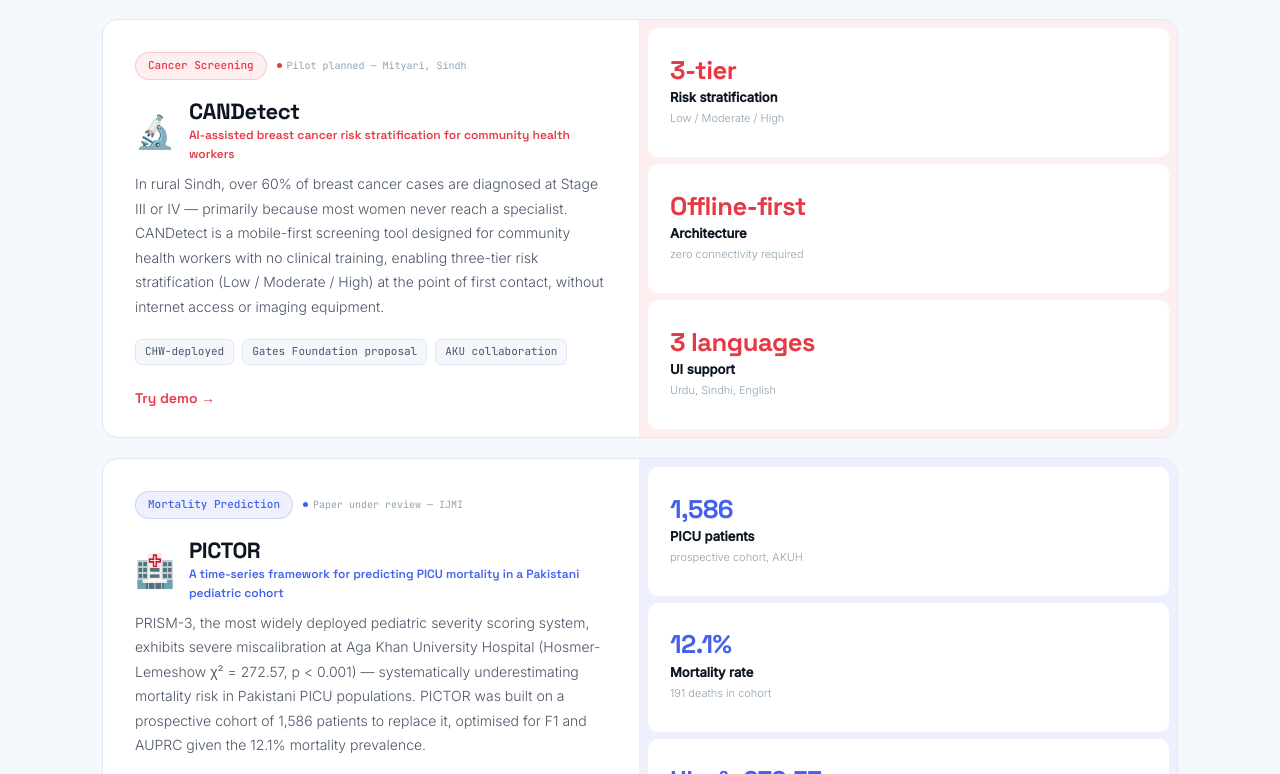
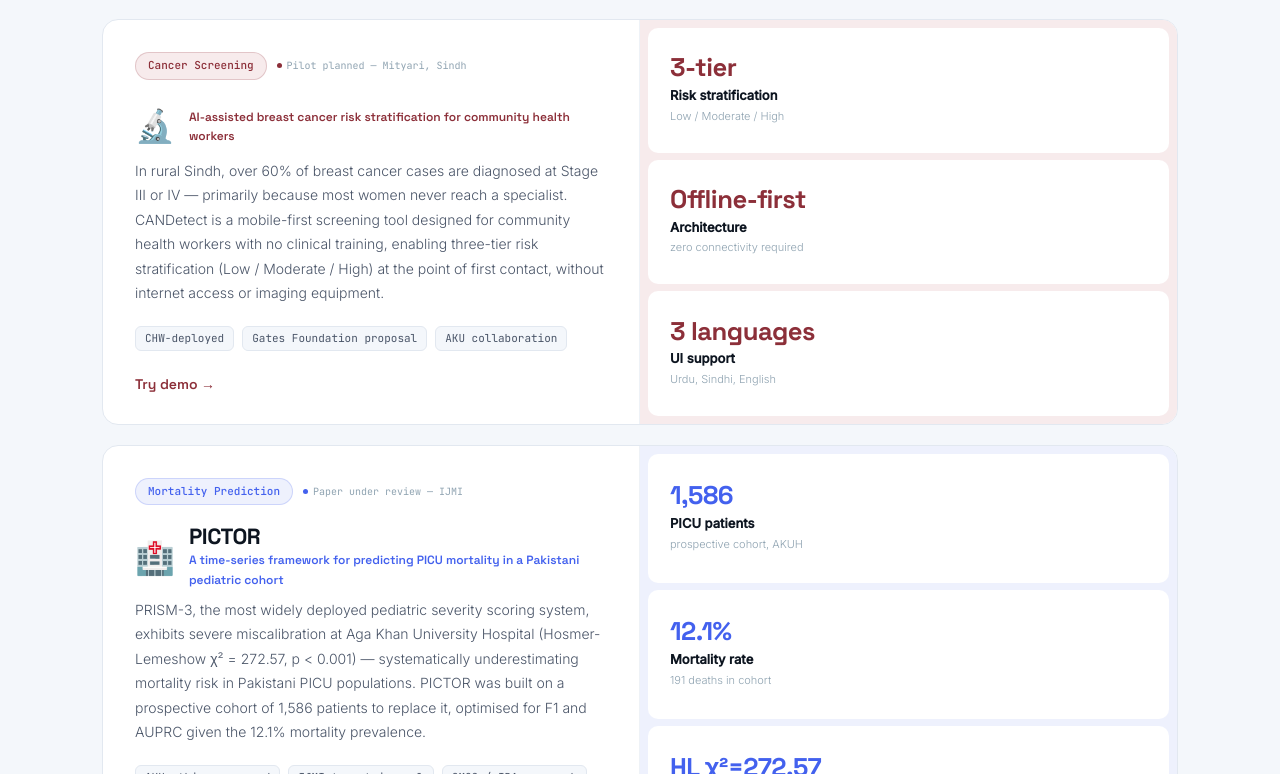
Before and after one commit to saadiahumayun/clinical-machines, a React (Vite) app: page / in a window 1280 px wide. Shown: the part 1766-2540 px from the top of the page. Built offline with nearby package versions, Linux system fonts and the light colour scheme.

Commit message:
clinical machines

```diff
--- a/src/components/Hero.jsx
+++ b/src/components/Hero.jsx
@@ -266,7 +266,7 @@ export default function Hero() {
         <div style={{ ...fi('0.5s'), display: 'flex', gap: 8, flexWrap: 'wrap', marginBottom: 30, justifyContent: 'center' }}>
           {[
             { name: 'SAGE', desc: 'Feature selection', color: '#00A882', bg: '#E6F7F3' },
-            { name: 'CANDetect', desc: 'Cancer screening', color: '#E63946', bg: '#FDEEF0' },
+            { name: 'CANDetect', desc: 'Cancer screening', color: '#8C2F39', bg: '#F7EBEC' },
             { name: 'PICTOR', desc: 'ICU prediction', color: '#4361EE', bg: '#EEF1FD' },
           ].map(p => (
             <span key={p.name} style={{ display: 'inline-flex', alignItems: 'center', gap: 5, background: p.bg, color: p.color, border: `1.5px solid ${p.color}33`, borderRadius: 100, padding: '4px 14px', fontSize: 13, fontWeight: 500, fontFamily: "'Space Grotesk',sans-serif" }}>
--- a/src/components/Products.jsx
+++ b/src/components/Products.jsx
@@ -21,8 +21,7 @@ const PRODUCTS = [
   {
     tag: 'Cancer Screening',
     status: 'Pilot planned — Mityari, Sindh',
-    statusColor: '#E63946',
-    name: 'CANDetect',
+    statusColor: '#8C2F39',
     tagline: 'AI-assisted breast cancer risk stratification for community health workers',
     desc: 'In rural Sindh, over 60% of breast cancer cases are diagnosed at Stage III or IV — primarily because most women never reach a specialist. CANDetect is a mobile-first screening tool designed for community health workers with no clinical training, enabling three-tier risk stratification (Low / Moderate / High) at the point of first contact, without internet access or imaging equipment.',
     kpis: [
@@ -33,7 +32,7 @@ const PRODUCTS = [
     stack: ['CHW-deployed', 'Gates Foundation proposal', 'AKU collaboration'],
     link: 'https://candetect.clinical-machines.com',
     linkLabel: 'Try demo →',
-    accent: '#E63946', accentLt: '#FDEEF0', icon: '🔬',
+    accent: '#8C2F39', accentLt: '#F7EBEC', icon: '🔬',
   },
   {
     tag: 'Mortality Prediction',
--- a/src/components/Stats.jsx
+++ b/src/components/Stats.jsx
@@ -17,7 +17,7 @@ const STATS = [
     target: 72, suffix: 'K+', display: '72K+',
     label: 'Cancer screening records',
     context: 'Used to validate our feature selection method',
-    color: '#E63946',
+    color: '#8C2F39',
   },
 
 ]
--- a/src/components/Ticker.jsx
+++ b/src/components/Ticker.jsx
@@ -1,10 +1,10 @@
 const ITEMS = [
   { text: 'Knowledge-guided feature selection', dot: '#00A882' },
-  { text: 'Breast cancer screening for community health workers', dot: '#E63946' },
+  { text: 'Breast cancer screening for community health workers', dot: '#8C2F39' },
   { text: 'Pediatric ICU mortality prediction', dot: '#4361EE' },
   { text: 'Direct FHIR R4 server connection', dot: '#00A882' },
   { text: 'LLM-assisted clinical AI', dot: '#F4A500' },
-  { text: 'Offline-first tools for rural settings', dot: '#E63946' },
+  { text: 'Offline-first tools for rural settings', dot: '#8C2F39' },
   { text: 'Expert-guided evolutionary search', dot: '#00A882' },
   { text: 'Validated on real patient cohorts', dot: '#4361EE' },
   { text: 'Open-source and peer-reviewed', dot: '#F4A500' },
```
